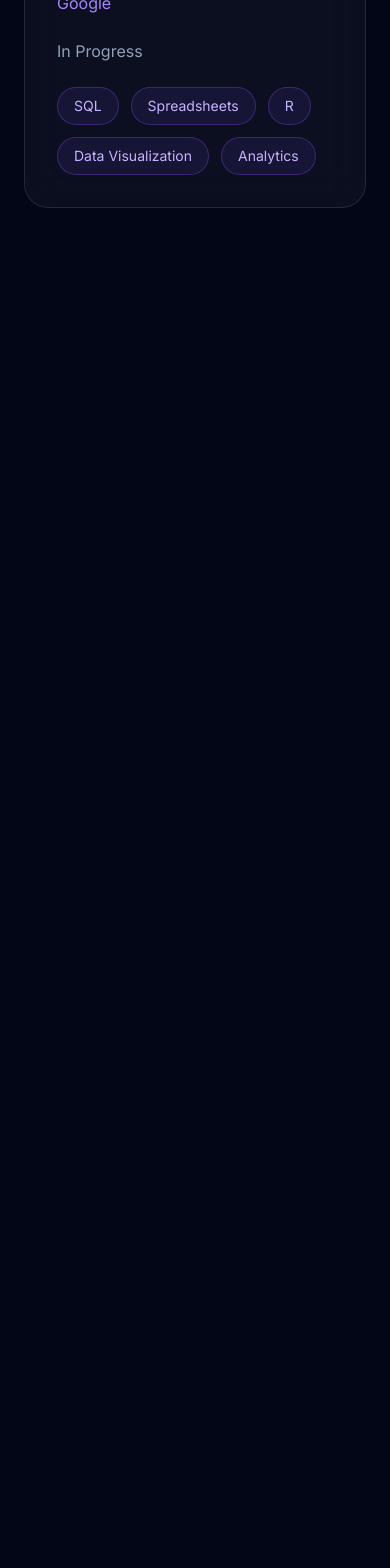
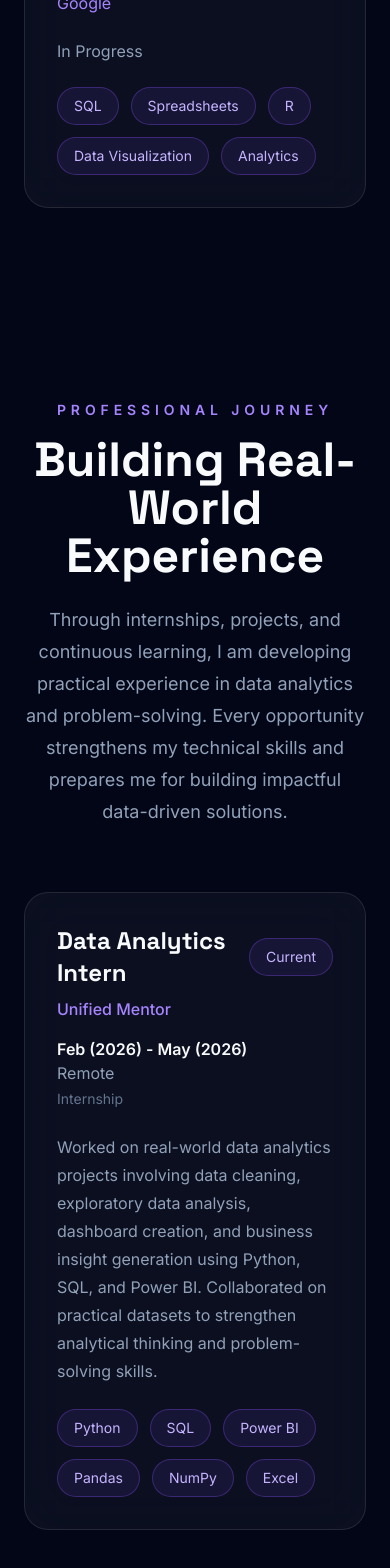
Before and after one commit to sagarmehra69/cosmos, a Next.js app: page / in a window 390 px wide. Shown: the part 8322-9890 px from the top of the page. Before the commit the page ends 8626 px from the top, so only its background shows below. Built offline with nearby package versions, Linux system fonts and the light colour scheme.

Commit message:
feat: add professional journey section

```diff
--- a/app/page.tsx
+++ b/app/page.tsx
@@ -6,6 +6,7 @@ import Skills from "@/components/sections/Skills";
 import Projects from "@/components/sections/Projects";
 import Education from "@/components/sections/Education/Education";
 import Certifications from "@/components/sections/Certifications/Certifications";
+import Experience from "@/components/sections/Experience/Experience";
 
 
 export default function Home() {
@@ -19,6 +20,7 @@ export default function Home() {
       <Projects />
       <Education />
       <Certifications />
+      <Experience />
     </main>
   );
 }
--- /dev/null
+++ b/components/sections/Experience/Experience.tsx
@@ -0,0 +1,15 @@
+import Section from "@/components/ui/Section";
+
+import ExperienceHeader from "./ExperienceHeader";
+import ExperienceTimeline from "./ExperienceTimeline";
+
+export default function Experience() {
+  return (
+    <Section id="experience">
+      <div className="space-y-16">
+        <ExperienceHeader />
+        <ExperienceTimeline />
+      </div>
+    </Section>
+  );
+}
--- /dev/null
+++ b/components/sections/Experience/ExperienceCard.tsx
@@ -0,0 +1,61 @@
+import Badge from "@/components/ui/Badge";
+import Card from "@/components/ui/Card";
+import { Experience } from "@/data/experience";
+
+interface ExperienceCardProps {
+  experience: Experience;
+}
+
+export default function ExperienceCard({
+  experience,
+}: ExperienceCardProps) {
+  return (
+    <Card className="space-y-6">
+      <div className="flex flex-col gap-4 md:flex-row md:items-start md:justify-between">
+        <div>
+          <div className="flex items-center gap-3">
+            <h3 className="text-2xl font-bold">
+              {experience.role}
+            </h3>
+
+            {experience.current && (
+              <Badge>
+                Current
+              </Badge>
+            )}
+          </div>
+
+          <p className="mt-2 text-violet-400 font-medium">
+            {experience.company}
+          </p>
+        </div>
+
+        <div className="text-left md:text-right">
+          <p className="font-semibold">
+            {experience.duration}
+          </p>
+
+          <p className="text-slate-400">
+            {experience.location}
+          </p>
+
+          <p className="mt-1 text-sm text-slate-500">
+            {experience.type}
+          </p>
+        </div>
+      </div>
+
+      <p className="leading-7 text-slate-400">
+        {experience.description}
+      </p>
+
+      <div className="flex flex-wrap gap-3">
+        {experience.technologies.map((technology) => (
+          <Badge key={technology}>
+            {technology}
+          </Badge>
+        ))}
+      </div>
+    </Card>
+  );
+}
--- /dev/null
+++ b/components/sections/Experience/ExperienceHeader.tsx
@@ -0,0 +1,19 @@
+import Heading from "@/components/ui/Heading";
+
+export default function ExperienceHeader() {
+  return (
+    <div className="mx-auto max-w-3xl text-center">
+      <Heading
+        eyebrow="PROFESSIONAL JOURNEY"
+        title="Building Real-World Experience"
+      />
+
+      <p className="mt-6 text-lg leading-8 text-slate-400">
+        Through internships, projects, and continuous learning, I am developing
+        practical experience in data analytics and problem-solving. Every
+        opportunity strengthens my technical skills and prepares me for building
+        impactful data-driven solutions.
+      </p>
+    </div>
+  );
+}
--- /dev/null
+++ b/components/sections/Experience/ExperienceTimeline.tsx
@@ -0,0 +1,15 @@
+import { experience } from "@/data/experience";
+import ExperienceCard from "./ExperienceCard";
+
+export default function ExperienceTimeline() {
+  return (
+    <div className="space-y-8">
+      {experience.map((item) => (
+        <ExperienceCard
+          key={item.id}
+          experience={item}
+        />
+      ))}
+    </div>
+  );
+}
--- /dev/null
+++ b/components/sections/Experience/index.ts
@@ -0,0 +1 @@
+export { default } from "./Experience";
--- a/data/experience.ts
+++ b/data/experience.ts
@@ -0,0 +1,36 @@
+export interface Experience {
+  id: number;
+  role: string;
+  company: string;
+  duration: string;
+  location: string;
+  type: "Internship" | "Full Time" | "Freelance" | "Training";
+  description: string;
+  technologies: string[];
+  current: boolean;
+}
+
+export const experience: Experience[] = [
+  {
+    id: 1,
+    role: "Data Analytics Intern",
+    company: "Unified Mentor",
+    duration: "Feb (2026) - May (2026)",
+    location: "Remote",
+    type: "Internship",
+    description:
+      "Worked on real-world data analytics projects involving data cleaning, exploratory data analysis, dashboard creation, and business insight generation using Python, SQL, and Power BI. Collaborated on practical datasets to strengthen analytical thinking and problem-solving skills.",
+
+    technologies: [
+      "Python",
+      "SQL",
+      "Power BI",
+      "Pandas",
+      "NumPy",
+      "Excel"
+    ],
+
+    current: true
+  }
+
+];
```
